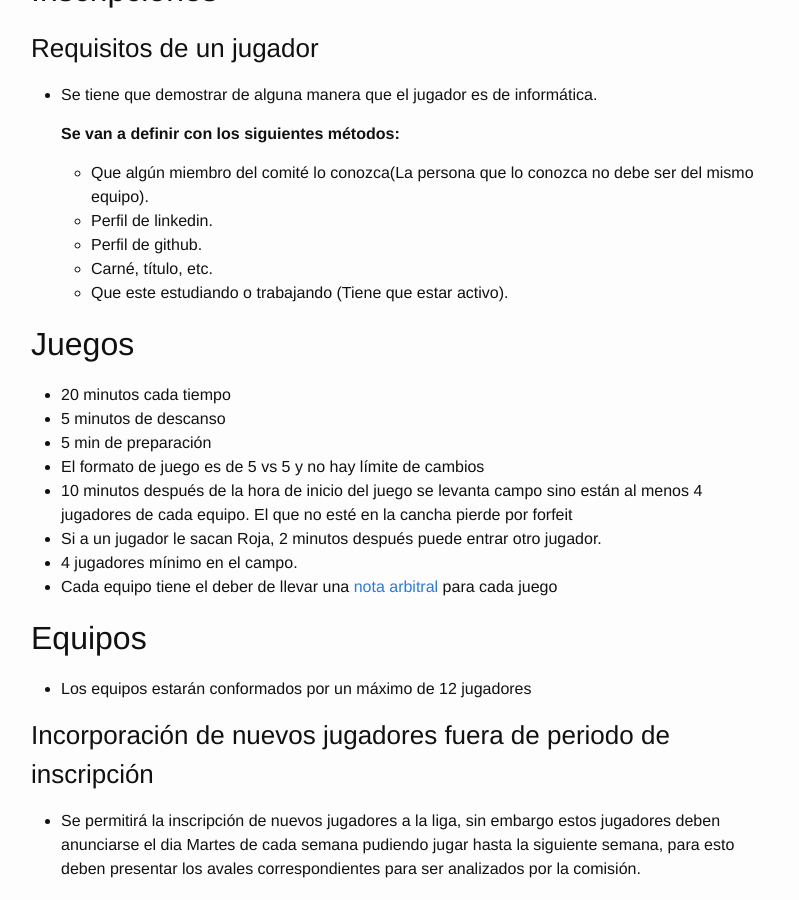
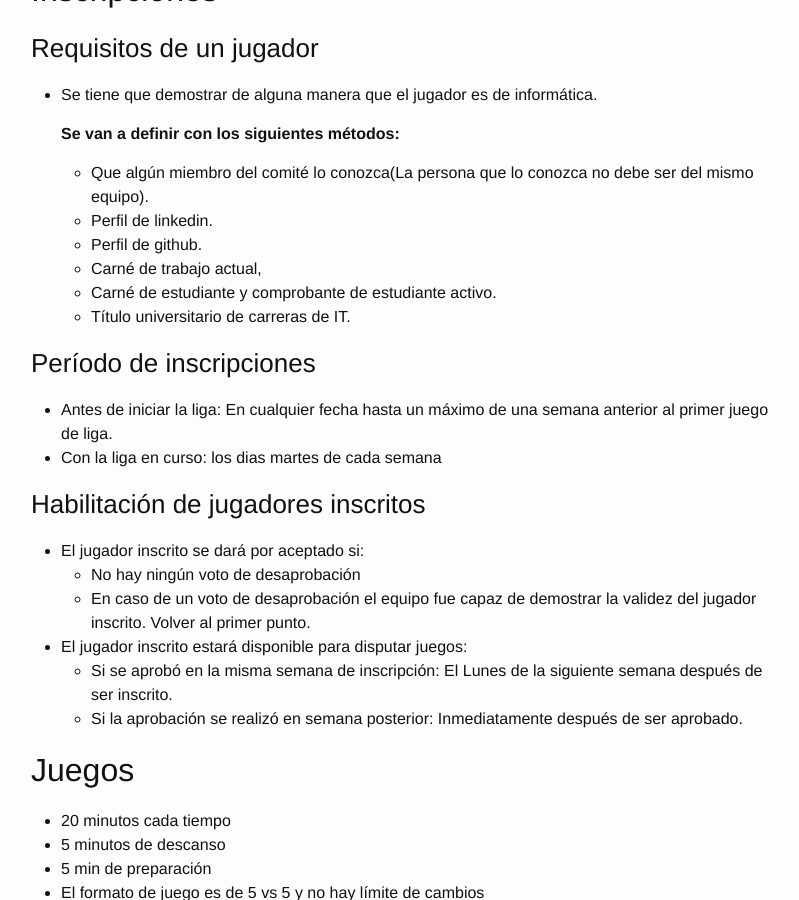
Before and after one commit to ligageek/ligageek.github.io, a Jekyll site: the page built from _posts/2015-07-03-reglamento.markdown, in a window 1280 px wide and 900 px high, scrolled down 1455 px. Shown: the whole window, without its empty margins (239-1038 px from the left). Built offline with Jekyll 4.4.1, drawn with Linux system fonts in a browser that asks for light colours; comment, search, counter and statistics services are not loaded.

Commit message:
Actualización en lo referente a las inscripciones de jugadores. Parcialmente resuelve #4

```diff
--- a/_posts/2015-07-03-reglamento.markdown
+++ b/_posts/2015-07-03-reglamento.markdown
@@ -63,9 +63,22 @@ Se creará una comisión que investigara todas las acusaciones de jugadores no i
   - Que algún miembro del comité lo conozca(La persona que lo conozca no debe ser del mismo equipo).
   - Perfil de linkedin.
   - Perfil de github.
-  - Carné, título, etc.
-  - Que este estudiando o trabajando (Tiene que estar activo).
+  - Carné de trabajo actual,
+  - Carné de estudiante y comprobante de estudiante activo.
+  - Título universitario de carreras de IT.
 
+### Período de inscripciones
+
+- Antes de iniciar la liga: En cualquier fecha hasta un máximo de una semana anterior al primer juego de liga.
+- Con la liga en curso: los dias martes de cada semana
+
+### Habilitación de jugadores inscritos
+- El jugador inscrito se dará por aceptado si:
+  - No hay ningún voto de desaprobación
+  - En caso de un voto de desaprobación el equipo fue capaz de demostrar la validez del jugador inscrito. Volver al primer punto.
+- El jugador inscrito estará disponible para disputar juegos:
+  - Si se aprobó en la misma semana de inscripción: El Lunes de la siguiente semana después de ser inscrito.
+  - Si la aprobación se realizó en semana posterior: Inmediatamente después de ser aprobado.
 
 ## Juegos
 
```
